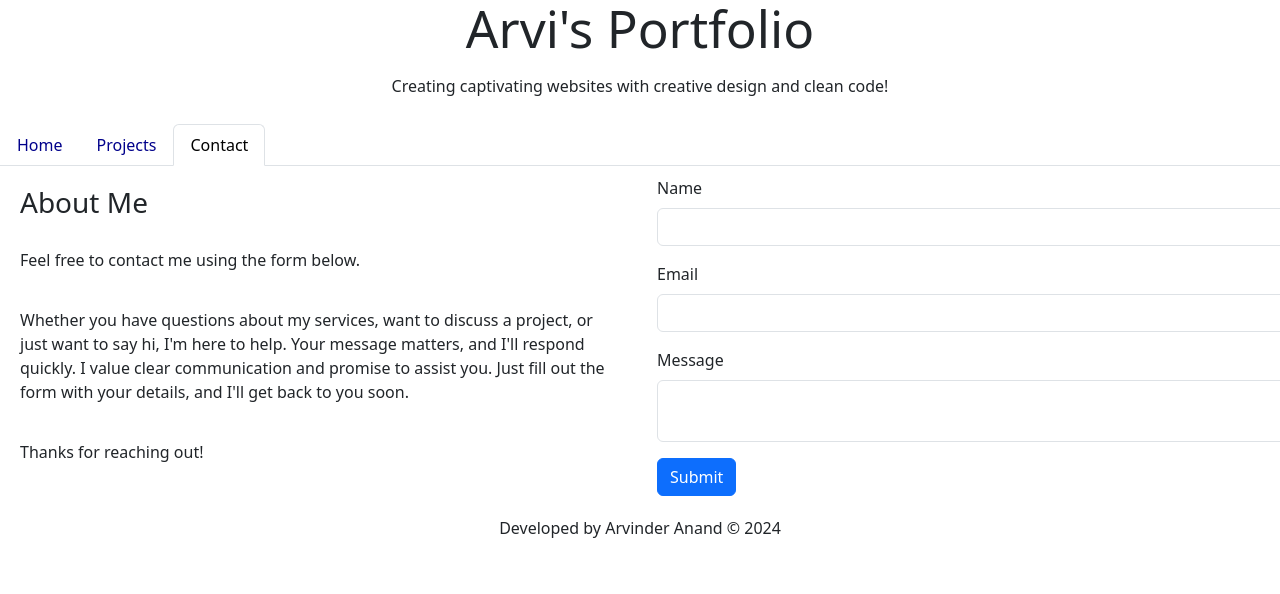
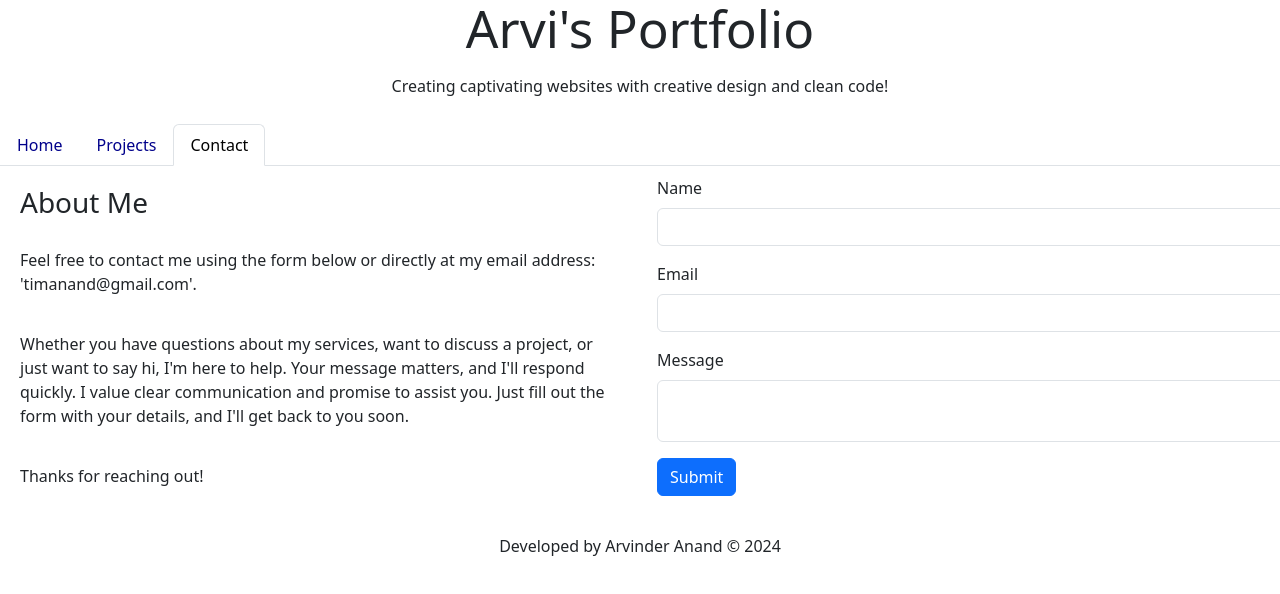
Before and after one commit to timsbootcamp/react-my-portfolio, a React (Vite) app in the folder my-portfolio/: page /contact in a window 1280 px wide. Shown: the top 594 px of the page. Built offline with nearby package versions, Linux system fonts and the light colour scheme.

Commit message:
Add email address to Contact Form

```diff
--- a/my-portfolio/src/components/pages/Contact.jsx
+++ b/my-portfolio/src/components/pages/Contact.jsx
@@ -42,7 +42,7 @@ function ContactForm() {
         <div className="col-md-6">
           <h3>About Me</h3>
           <p>
-          Feel free to contact me using the form below.</p>
+          Feel free to contact me using the form below or directly at my email address: 'timanand@gmail.com'.</p>
 
           <p>Whether you have questions about my services,
           want to discuss a project, or just want to say hi, I'm here to help. Your message matters,
```
